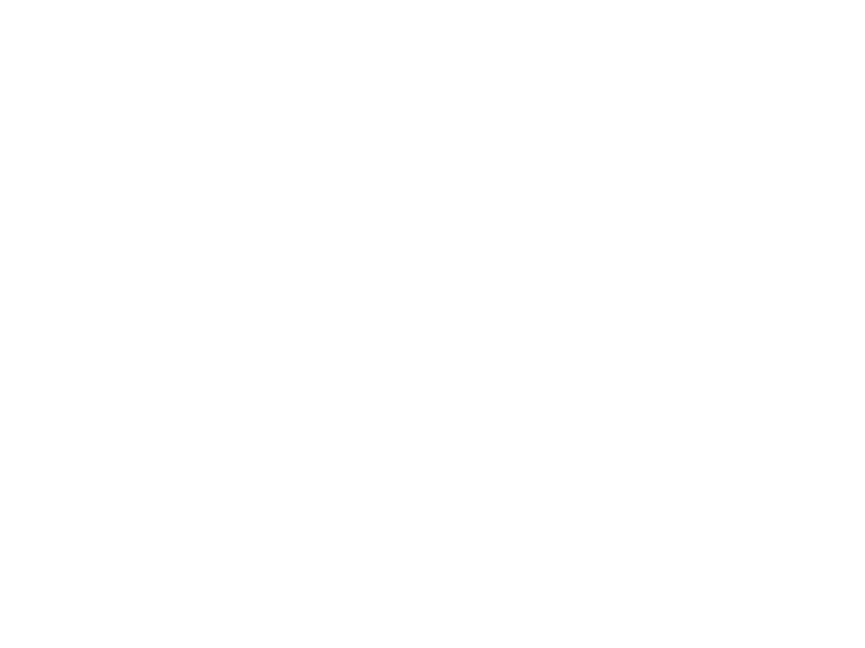
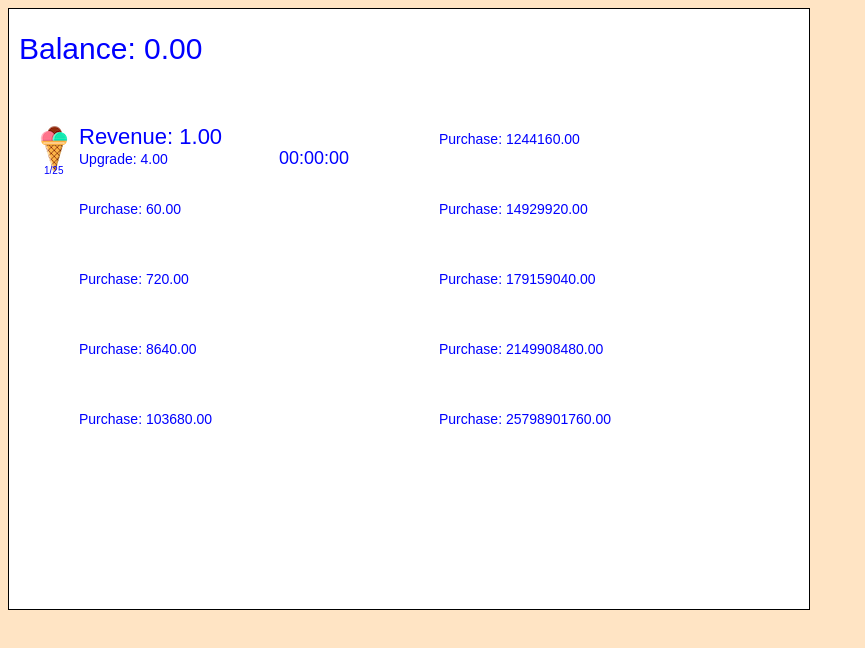
Before and after one commit to Attheera/GC-Game, a website: page client/index.html in a window 1280 px wide. Shown: the whole page, without its empty margins (0-865 px from the left). Drawn offline with Linux system fonts and the light colour scheme.

Commit message:
Add core game and business

```diff
--- /dev/null
+++ b/client/css/style.css
@@ -0,0 +1,8 @@
+body {
+    overflow: hidden;
+    background-color: bisque;
+}
+#gameCanvas  {
+    border : 1px solid black;
+    background-color: white;
+}
--- a/client/index.html
+++ b/client/index.html
@@ -2,10 +2,11 @@
 <head>
 <meta charset="utf-8">
 <title>GC Game</title>
+<link rel="stylesheet" href="../client/css/style.css" />
 </head>
 
 <body>
-<canvas id="gameCanvas" width="400" height="600"></canvas>
+<canvas id="gameCanvas" width="800" height="600"></canvas>
 </body>
-<script src="../client/src/index.js"></script>
+<script type="module" src="../client/src/index.js"></script>
 </html>
--- /dev/null
+++ b/client/src/business.js
@@ -0,0 +1,165 @@
+export default class Business {
+    constructor(game, b_idx){
+        this.game = game;
+        this.b_idx = b_idx;
+
+        this.isPurchase = b_idx == 0 ? true : false;
+        this.isRunning = false;
+        this.isManager = false;
+
+        this.purchase_price = 5 * Math.pow(12, b_idx);
+
+        this.base_price_multiplier = b_idx == 0 ? 1.07 : (1.16-(b_idx*0.01)); //*
+        this.base_price = 4 * Math.pow(15, b_idx); //*
+        this.base_revenue = b_idx == 0 ? 1 : this.purchase_price / 2; //*
+        this.base_time = 1500 * Math.pow(2, b_idx); //ms
+
+
+        this.tier = 1;
+        this.upgrade_cnt = 1;
+        this.max_upgrade = 25;
+        this.revenue_modifier = 1;
+
+        this.current_upgrade_cnt = 1;
+        this.current_max_upgrade = 1;
+
+        this.price = this.base_price * this.upgrade_cnt;
+        this.revenue = this.base_revenue * this.upgrade_cnt * this.revenue_modifier;
+        this.process_time = this.base_time;
+        this.remain_time = '00:00:00';
+        this.start_time = 0;
+
+
+
+        this.img_icon = new Image();
+        this.img_icon.src = '../client/assets/images/business_' + this.b_idx + '.png';
+        this.btn_upgrade = new Image();
+        // this.btn_upgrade.src = '../assets/images/btn_upgrade.png';
+        this.btn_purchase = new Image();
+        this.process_bar = new Image();
+
+        this.business_size_x = 300;
+        this.business_size_y = 70;
+
+        this.icon_width = 50;
+        this.icon_height = 50;
+        this.revenue_width = 250;
+        this.revenue_height = 30;
+        this.upgrade_width = 190;
+        this.upgrade_height = 40;
+        this.time_width = 60;
+        this.time_height = 40;
+        this.purchase_width = 300;
+        this.purchase_height = 70;
+
+        this.offset_x = this.b_idx < 5 ? 70 : 130 + this.business_size_x;
+        this.offset_y = this.b_idx < 5 ? 80 : 80 - this.business_size_y * 5;
+
+        this.icon_x = this.offset_x - 50;
+        this.icon_y = this.offset_y + (this.b_idx * this.business_size_y) + 35;
+        this.revenue_x = this.offset_x;
+        this.revenue_y = this.offset_y + (this.b_idx * this.business_size_y) + 55;
+        this.upgrade_x = this.offset_x;
+        this.upgrade_y = this.offset_y + (this.b_idx * this.business_size_y) + 75
+        this.time_x = this.offset_x + 200;
+        this.time_y = this.offset_y + (this.b_idx * this.business_size_y) + 75;
+        this.purchase_x = this.offset_x;
+        this.purchase_y = this.offset_y + (this.b_idx * this.business_size_y) + 55;
+    }
+    update(timeStamp) {
+        if (this.isRunning || this.isManager) {
+            if (timeStamp > this.start_time + this.process_time) {
+                this.game.updateBalance(this.revenue);
+                if (this.isManager) {
+                    this.isRunning = true;
+                    this.start_time = timeStamp;
+                } else {
+                    this.isRunning = false;
+                }
+            } else {
+                this.calculateRemainTime(this.start_time + this.process_time - timeStamp);
+            }
+        }
+    }
+    draw(ctx) {
+        if(this.isPurchase) {
+            //icon
+            ctx.drawImage(this.img_icon, this.icon_x, this.icon_y, this.icon_width, this.icon_height );
+            ctx.font = "10px Arial";
+            ctx.fillText(this.upgrade_cnt + '/' + this.max_upgrade, this.icon_x + 15, this.icon_y + 50);
+            //progress bar + revenue
+            ctx.font = "22px Arial";
+            ctx.fillText('Revenue: ' + this.revenue.toFixed(2), this.revenue_x, this.revenue_y);
+            //upgrade btn
+            ctx.font = "14px Arial";
+            ctx.fillText('Upgrade: ' + this.price.toFixed(2), this.upgrade_x, this.upgrade_y);
+            //process time
+            ctx.font = "18px Arial";
+            ctx.fillText(this.remain_time, this.time_x, this.time_y);
+        }
+        else {
+            //purchase btn
+            ctx.font = "14px Arial";
+            ctx.fillText('Purchase: ' + this.purchase_price.toFixed(2), this.purchase_x, this.purchase_y);
+        }
+    }
+    onClick(x, y) {
+        if (y > this.icon_y && y < this.icon_y + this.icon_height
+            && x > this.icon_x && x < this.icon_x + this.icon_width) {
+            if (!this.isRunning && !this.isManager) {
+                this.isRunning = true;
+                this.start_time = this.game.current_timestamp;
+            }
+        } else if (y > this.upgrade_y && y < this.upgrade_y + this.upgrade_height
+            && x > this.upgrade_x && x < this.upgrade_x + this.upgrade_width) {
+                this.onClickUpgrade();
+        } else if (y > this.purchase_y && y < this.purchase_y + this.purchase_height
+            && x > this.purchase_x && x < this.purchase_x + this.purchase_width) {
+                this.onClickPurchase();
+        }
+    }
+    onClickPurchase() {
+        if (this.game.balance > this.purchase_price) {
+            this.game.updateBalance(-this.purchase_price);
+            this.isPurchase = true;
+        }
+    }
+    onClickUpgrade() {
+        if (this.game.balance >= this.price) {
+            this.game.updateBalance(-this.price);
+            this.upgrade_cnt++;
+
+            if (this.upgrade_cnt >= this.max_upgrade) {
+                this.max_upgrade *= 2;
+                this.process_time = this.base_time * Math.pow(0.5, this.tier);
+            }
+            this.price = this.price * this.base_price_multiplier;
+            this.revenue = this.base_revenue * this.upgrade_cnt * this.revenue_modifier;
+        }
+    }
+    calculateMaxUpgrade(count = 0, price = 0) {
+        if (this.game.balance >=
+            price + (this.price * Math.pow(this.base_price_multiplier, count))
+            ){
+            let new_price = price + (this.price * Math.pow(this.base_price_multiplier, count))
+            count ++;
+            return this.calculateMaxUpgrade(count, new_price);
+        } else {
+            return { count: count, price: price };
+        }
+    }
+    getUpgradePriceByMultiplier (multiplier) {
+        return this.base_price * this.upgrade_cnt;
+    }
+
+    calculateRemainTime(duration) {
+        let h = Math.floor((duration / (1000 * 60 * 60)) % 24);
+        let m = Math.floor((duration / (1000 * 60)) % 60);
+        let s = Math.floor((duration / 1000) % 60);
+
+        this.remain_time = (h < 10 ? "0" + h : h) + ':' +
+                           (m < 10 ? "0" + m : m) + ':' +
+                           (s < 10 ? "0" + s : s);
+    }
+
+}
--- /dev/null
+++ b/client/src/game.js
@@ -0,0 +1,32 @@
+import Business from './business.js';
+export default class Game {
+    constructor(gameWidth, gameHeight){
+        this.gameWidth = gameWidth;
+        this.gameHeight = gameHeight;
+        this.max_business = 10;
+        this.current_timestamp = 0;
+        this.businesses = [];
+        this.balance = 0;
+
+        for (let i = 0 ; i < this.max_business ; i++) {
+            this.businesses.push ( new Business(this, i));
+        }
+    }
+    input(event) {
+        this.businesses.forEach(function(business) {
+            business.onClick(event.pageX, event.pageY);
+        });
+    }
+    update(timeStamp) {
+        this.current_timestamp = timeStamp;
+        this.businesses.forEach(business => business.update(timeStamp));
+    }
+    draw(ctx) {
+        ctx.font = "30px Arial";
+        ctx.fillText('Balance: ' + this.balance.toFixed(2), 10, 50);
+        this.businesses.forEach(business => business.draw(ctx));
+    }
+    updateBalance(amount) {
+        this.balance += amount;
+    }
+}
--- a/client/src/index.js
+++ b/client/src/index.js
@@ -1,5 +1,22 @@
+import Game from './game.js';
+
 let canvas = document.getElementById('gameCanvas');
 let ctx = canvas.getContext('2d');
 
-const SCREEN_WIDTH = 400;
+const SCREEN_WIDTH = 800;
 const SCREEN_HEIGHT = 600;
+
+let game = new Game(SCREEN_WIDTH, SCREEN_HEIGHT);
+
+canvas.addEventListener('click', function(event) {
+    game.input(event);
+}, false);
+
+function gameLoop(timeStamp) {
+    ctx.fillStyle = "blue";
+    ctx.clearRect(0,0,SCREEN_WIDTH, SCREEN_HEIGHT);
+    game.update(timeStamp);
+    game.draw(ctx);
+    requestAnimationFrame(gameLoop);
+}
+requestAnimationFrame(gameLoop);
```
Also changed, not shown: client/assets/images/business_0.png (added), client/assets/images/business_1.png (added), client/assets/images/business_2.png (added), client/assets/images/business_3.png (added), client/assets/images/business_4.png (added), client/assets/images/business_5.png (added), client/assets/images/business_6.png (added), client/assets/images/business_7.png (added), client/assets/images/business_8.png (added), client/assets/images/business_9.png (added), client/assets/images/business_bk.png (added).
